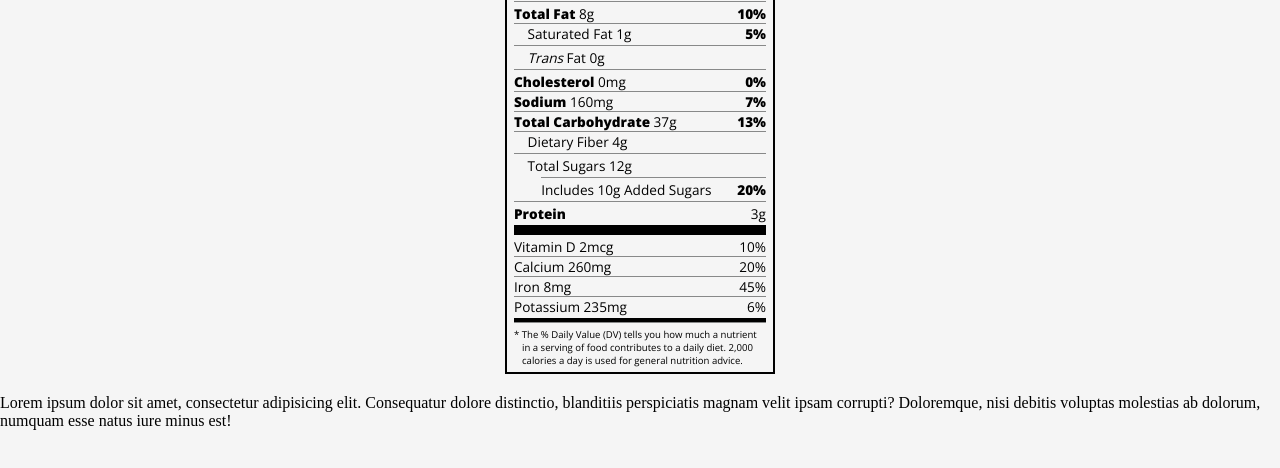
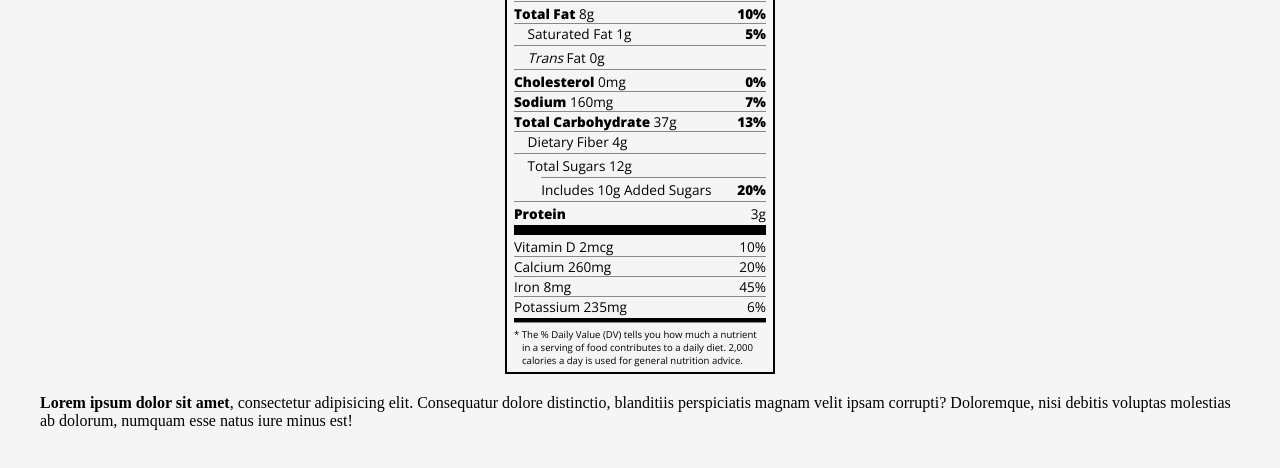
Before and after one commit to aam198/css-playground, a website: page public/pages/index.html in a window 1280 px wide. Shown: the part 328-796 px from the top of the page. Drawn offline with nearby package versions, Linux system fonts and the light colour scheme; files that its build step writes are made by us from their sources.

Commit message:
Component build: border-left-note, content add

```diff
--- a/public/pages/index.html
+++ b/public/pages/index.html
@@ -68,9 +68,12 @@
       </div>
       </div>
     </section>
+
     <section>
       <div class="border-left-note-container">
-        <p>Lorem ipsum dolor sit amet, consectetur adipisicing elit. Consequatur dolore distinctio, blanditiis perspiciatis magnam velit ipsam corrupti? Doloremque, nisi debitis voluptas molestias ab dolorum, numquam esse natus iure minus est!</p>
+        <blockquote>
+          <strong>Lorem ipsum dolor sit amet</strong>, consectetur adipisicing elit. Consequatur dolore distinctio, blanditiis perspiciatis magnam velit ipsam corrupti? Doloremque, nisi debitis voluptas molestias ab dolorum, numquam esse natus iure minus est!
+      </blockquote>
       </div>
     </section>
   </main>
--- a/public/styles/main.css
+++ b/public/styles/main.css
@@ -160,3 +160,5 @@ nav a:hover {
 }
 
 /* End Accessibility Quiz Styling */
+
+/* Border-left-note */
```
